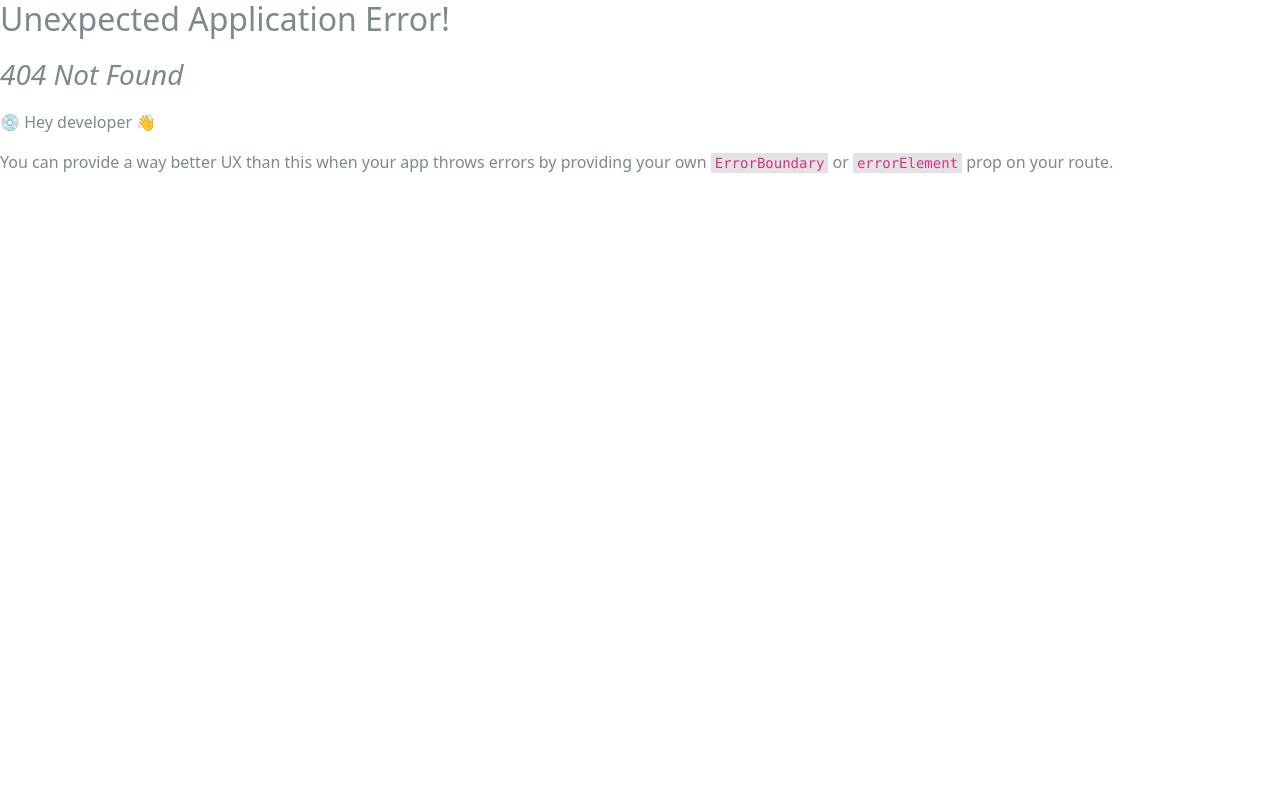
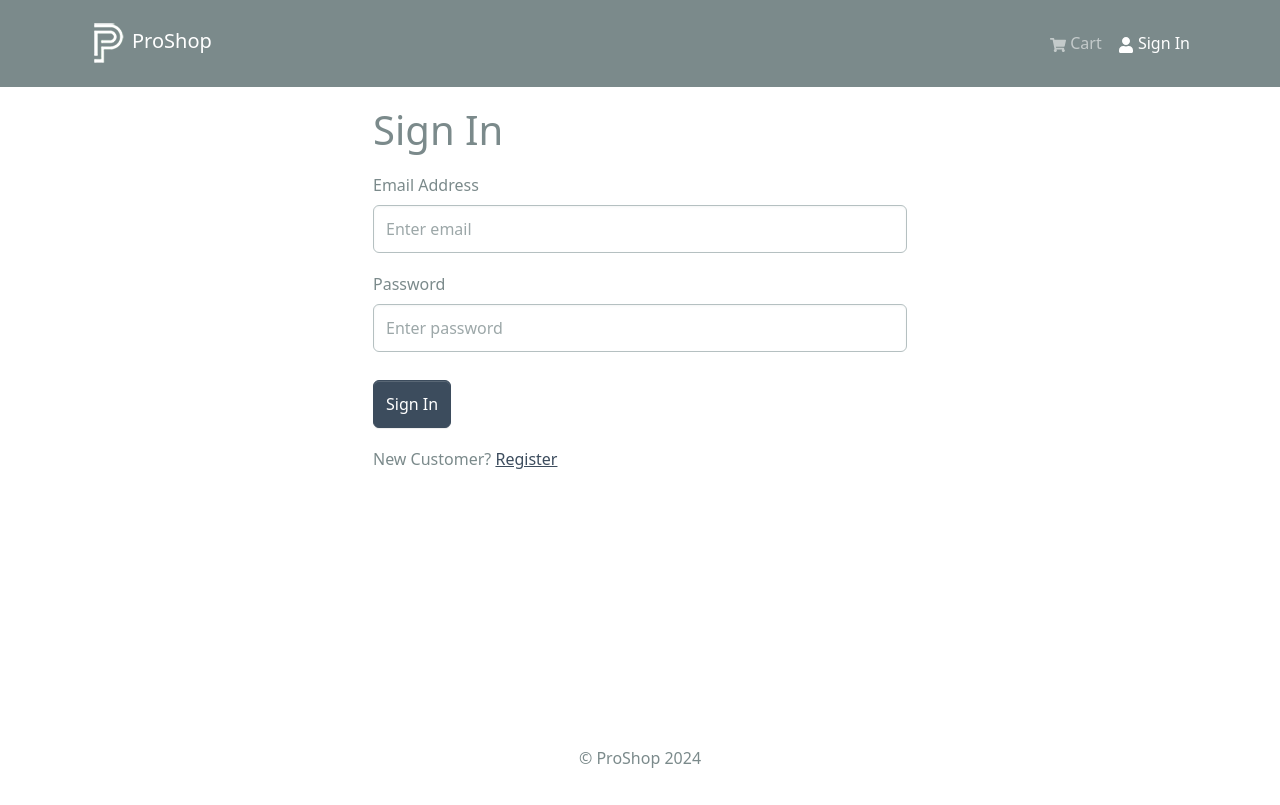
Before and after one commit to Elijah80/proshop, a React (Create React App) app in the folder frontend/: page /login in a window 1280 px wide. Before the commit this address had no page. Built offline with nearby package versions, Linux system fonts and the light colour scheme.

Commit message:
Add LoginScreen component and authSlice to store

```diff
--- /dev/null
+++ b/frontend/src/components/FormContainer.jsx
@@ -0,0 +1,16 @@
+import React from 'react'
+import { Container, Row, Col } from 'react-bootstrap'
+
+const FormContainer = ({ children }) => {
+	return (
+		<Container>
+			<Row className='justify-content-md-center'>
+				<Col xs={12} md={6}>
+					{children}
+				</Col>
+			</Row>
+		</Container>
+	)
+}
+
+export default FormContainer
--- a/frontend/src/index.js
+++ b/frontend/src/index.js
@@ -10,6 +10,7 @@
 import HomeScreen from './screens/HomeScreen'
 import ProductScreen from './screens/ProductScreen'
 import CartScreen from './screens/CartScreen'
+import LoginScreen from './screens/LoginScreen'
 
 const router = createBrowserRouter(
 	createRoutesFromElements(
@@ -17,6 +18,7 @@
 			<Route index={true} path='/' element={<HomeScreen />} />
 			<Route path='/product/:id' element={<ProductScreen />} />
 			<Route path='/cart' element={<CartScreen />} />
+			<Route path='/login' element={<LoginScreen />} />
 		</Route>
 	)
 )
--- /dev/null
+++ b/frontend/src/screens/LoginScreen.jsx
@@ -0,0 +1,56 @@
+import React from 'react'
+import { useState } from 'react'
+import { Link } from 'react-router-dom'
+import { Form, Button, Row, Col } from 'react-bootstrap'
+import FormContainer from '../components/FormContainer'
+
+const LoginScreen = () => {
+  const [email, setEmail] = useState('')
+  const [password, setPassword] = useState('')
+
+  const submitHandler = (e) => {
+
+  }
+
+  return (
+    <FormContainer>
+      <h1>Sign In</h1>
+      <Form onSubmit={submitHandler}>
+        <Form.Group controlId='email' className='my-3'>
+          <Form.Label>Email Address</Form.Label>
+          <Form.Control
+            type='email'
+            placeholder='Enter email'
+            value={email}
+            onChange={(e) => setEmail(e.target.value)}
+          ></Form.Control>
+        </Form.Group>
+
+        <Form.Group controlId='password' className='my-3'>
+          <Form.Label>Password</Form.Label>
+          <Form.Control
+            type='password'
+            placeholder='Enter password'
+            value={password}
+            onChange={(e) => setPassword(e.target.value)}
+          ></Form.Control>
+        </Form.Group>
+
+        <Button type='submit' variant='primary' className='mt-2'>
+          Sign In
+        </Button>
+      </Form>
+
+      <Row className='py-3'>
+        <Col>
+          New Customer?{' '}
+          <Link to={'/register'}>
+            Register
+          </Link>
+        </Col>
+      </Row>
+    </FormContainer>
+  )
+}
+
+export default LoginScreen
--- /dev/null
+++ b/frontend/src/slices/authSlice.js
@@ -0,0 +1,20 @@
+import { createSlice } from '@reduxjs/toolkit'
+
+const initialState = {
+	userInfo: localStorage.getItem('userInfo') ? JSON.parse(localStorage.getItem('userInfo')) : null,
+}
+
+const authSlice = createSlice({
+	name: 'auth',
+	initialState,
+	reducers: {
+		setCredentials: (state, action) => {
+			state.userInfo = action.payload
+			localStorage.setItem('userInfo', JSON.stringify(action.payload))
+		},
+	},
+})
+
+export const { setCredentials } = authSlice.actions
+
+export default authSlice.reducer
--- a/frontend/src/store.js
+++ b/frontend/src/store.js
@@ -1,11 +1,13 @@
 import { configureStore } from '@reduxjs/toolkit'
 import { apiSlice } from './slices/apiSlice'
 import cartSliceReducer from './slices/cartSlice'
+import authSliceReducer from './slices/authSlice'
 
 const store = configureStore({
 	reducer: {
 		[apiSlice.reducerPath]: apiSlice.reducer,
 		cart: cartSliceReducer,
+		auth: authSliceReducer,
 	},
 	middleware: getDefaultMiddleware => getDefaultMiddleware().concat(apiSlice.middleware),
 	devTools: true,
```
Also changed, not shown: frontend/src/slices/usersApiSlice.js (added, +16 -0 lines).
